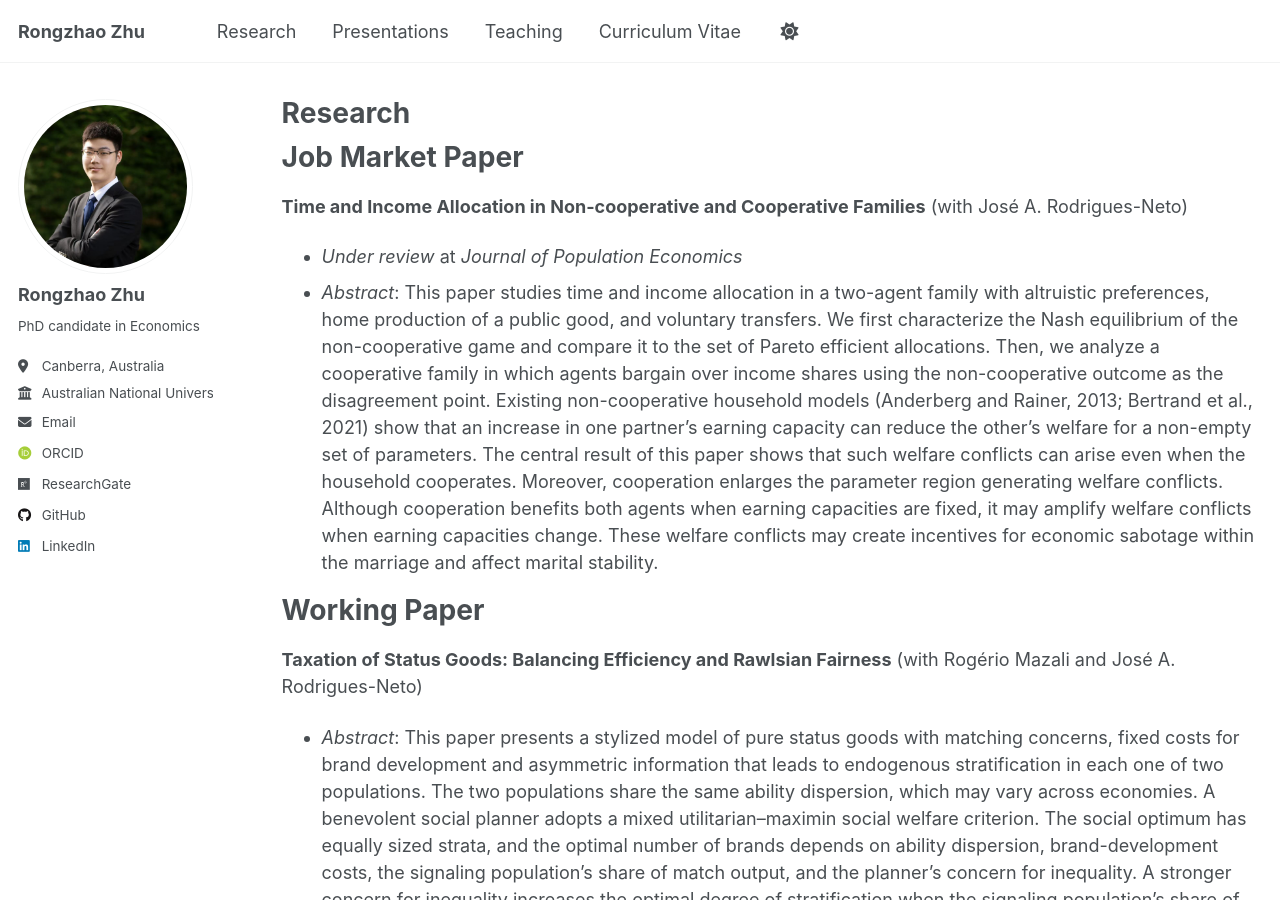
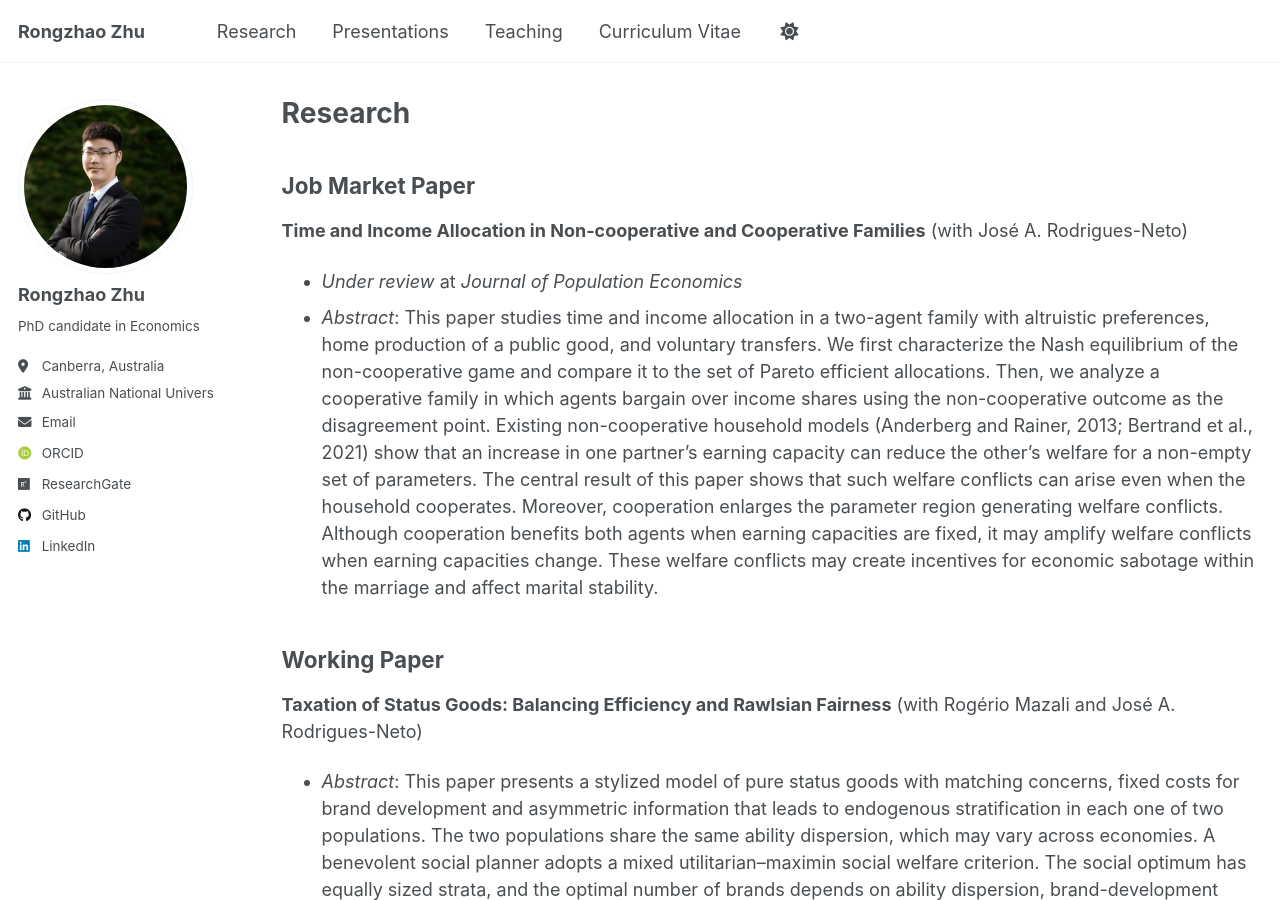
Before and after one commit to Roongzhao/roongzhao.github.io, a Jekyll site: the page built from _pages/research.md, in a window 1280 px wide and 900 px high. Built offline with Jekyll 4.4.1, drawn with Linux system fonts in a browser that asks for light colours; some web fonts are replaced.

```diff
--- a/_pages/research.md
+++ b/_pages/research.md
@@ -7,18 +7,18 @@ author_profile: true
 
 {% include base_path %}
 
-# Job Market Paper
+## Job Market Paper
 
 **Time and Income Allocation in Non-cooperative and Cooperative Families** (with José A. Rodrigues-Neto)
 - *Under review* at *Journal of Population Economics*
 - *Abstract*: This paper studies time and income allocation in a two-agent family with altruistic preferences, home production of a public good, and voluntary transfers. We first characterize the Nash equilibrium of the non-cooperative game and compare it to the set of Pareto efficient allocations. Then, we analyze a cooperative family in which agents bargain over income shares using the non-cooperative outcome as the disagreement point. Existing non-cooperative household models (Anderberg and Rainer, 2013; Bertrand et al., 2021) show that an increase in one partner's earning capacity can reduce the other's welfare for a non-empty set of parameters. The central result of this paper shows that such welfare conflicts can arise even when the household cooperates. Moreover, cooperation enlarges the parameter region generating welfare conflicts. Although cooperation benefits both agents when earning capacities are fixed, it may amplify welfare conflicts when earning capacities change. These welfare conflicts may create incentives for economic sabotage within the marriage and affect marital stability.
 
-# Working Paper
+## Working Paper
 
 **Taxation of Status Goods: Balancing Efficiency and Rawlsian Fairness** (with Rogério Mazali and José A. Rodrigues-Neto)
 - *Abstract*: This paper presents a stylized model of pure status goods with matching concerns, fixed costs for brand development and asymmetric information that leads to endogenous stratification in each one of two populations. The two populations share the same ability dispersion, which may vary across economies. A benevolent social planner adopts a mixed utilitarian–maximin social welfare criterion. The social optimum has equally sized strata, and the optimal number of brands depends on ability dispersion, brand-development costs, the signaling population’s share of match output, and the planner’s concern for inequality. A stronger concern for inequality increases the optimal degree of stratification when the signaling population’s share of match output is sufficiently large, but decreases it otherwise.  We characterize equilibrium under contestable competition and monopoly, and calculate the optimal taxation in each case.  In a contestable market, laissez-faire competition generates uneven strata, but a suitable progressive tax implements the social optimum. Under monopoly, a well-deliberated flat tax or subsidy implements the optimal allocation. However, the extra welfare generated by status goods is distributed differently. In a contestable market, it accrues to the matching populations, whereas under monopoly, it is captured by the monopolist.
 
-# In Progress
+## In Progress
 
 **Measuring Prudence** (with Han Bleichrodt, Jason Doctor, Iván Payá, and Jingni Yang)
 
```
